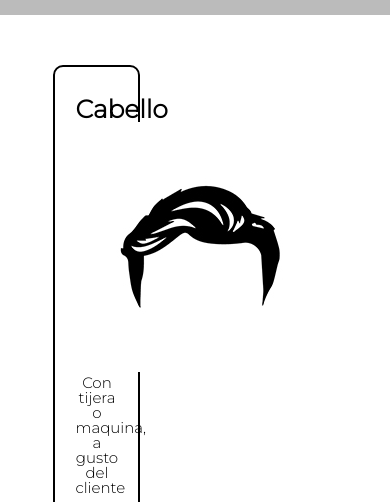
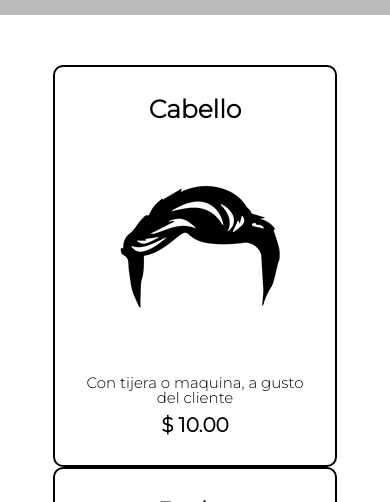
Before and after one commit to naakhurz/barberia-alura, a plain HTML site: page productos.html in a window 390 px wide. Shown: the part 322-824 px from the top of the page. Drawn offline with Linux system fonts and the light colour scheme.

Commit message:
Update style.css

```diff
--- a/style.css
+++ b/style.css
@@ -257,7 +257,7 @@ td, th{
 
     .productos li{
         display: block;
-        widht: auto;
+        width: auto;
     }
 
     .lista-diferenciales, .imagen-diferenciales, productos li{
```
